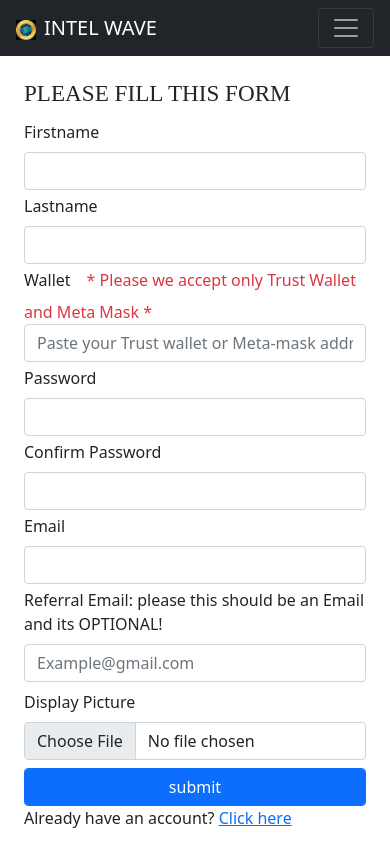
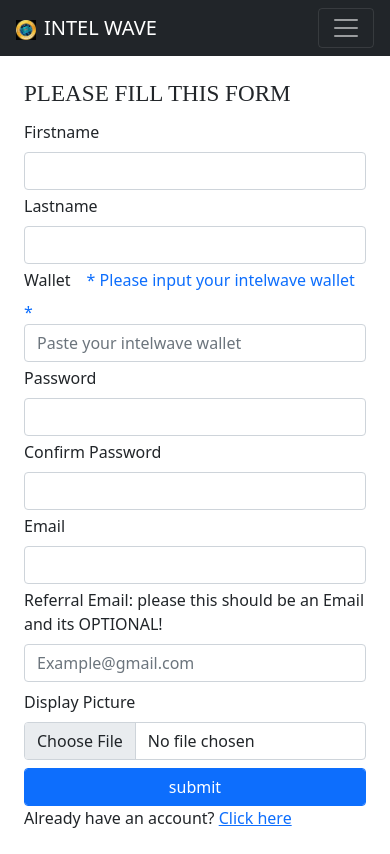
Before and after one commit to Emeka207ja/intel, a React (Create React App) app in the folder project/: page /register in a window 390 px wide. Built offline with nearby package versions, Linux system fonts and the light colour scheme.

Commit message:
fixed mobile responsiveness

```diff
--- a/project/src/Views/Auth/Register.js
+++ b/project/src/Views/Auth/Register.js
@@ -144,8 +144,8 @@ const Register = () => {
           </div>
           <div className='form-group'>
             <label className='mb-2 mt-1' htmlFor='lastname'>Wallet</label>
-            <span className='m-3 text-danger'>* Please we accept only Trust Wallet and Meta Mask *</span>
-            <input className='form-control' id='lastname' name='lastname' placeholder='Paste your Trust wallet or Meta-mask address' onChange={(e) => setWallet(e.target.value)} value={wallet}/>
+            <span className='m-3 text-primary'>* Please input your intelwave wallet *</span>
+            <input className='form-control' id='lastname' name='lastname' placeholder='Paste your intelwave wallet' onChange={(e) => setWallet(e.target.value)} value={wallet}/>
           </div>
           <div className='form-group'>
             <label className='mb-2 mt-1' htmlFor='password'>Password</label>
--- a/project/src/Views/Auth/User/paymentHistory.css
+++ b/project/src/Views/Auth/User/paymentHistory.css
@@ -34,3 +34,12 @@
      box-shadow: 1px 2px 0px 0px rgb(157, 155, 155);
      transition: all 0.2s ease-in;
 }
+@media only screen and (max-width:600px) {
+    .payment_history__container{
+    margin: 1rem 2rem;
+    display: grid;
+    grid-template-columns: repeat(auto-fit,minmax(20rem,1fr));
+    grid-gap: 1rem;
+    align-items: center;
+}
+}
```
